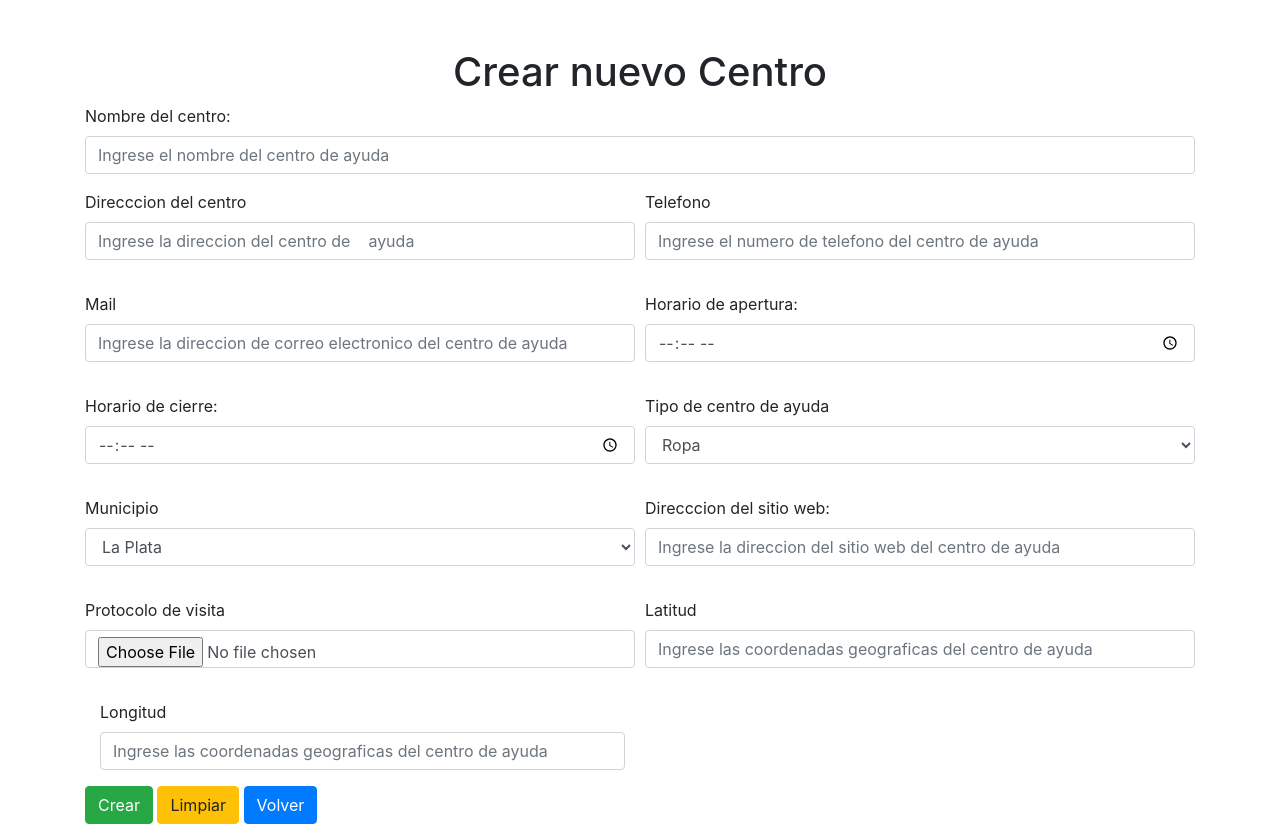
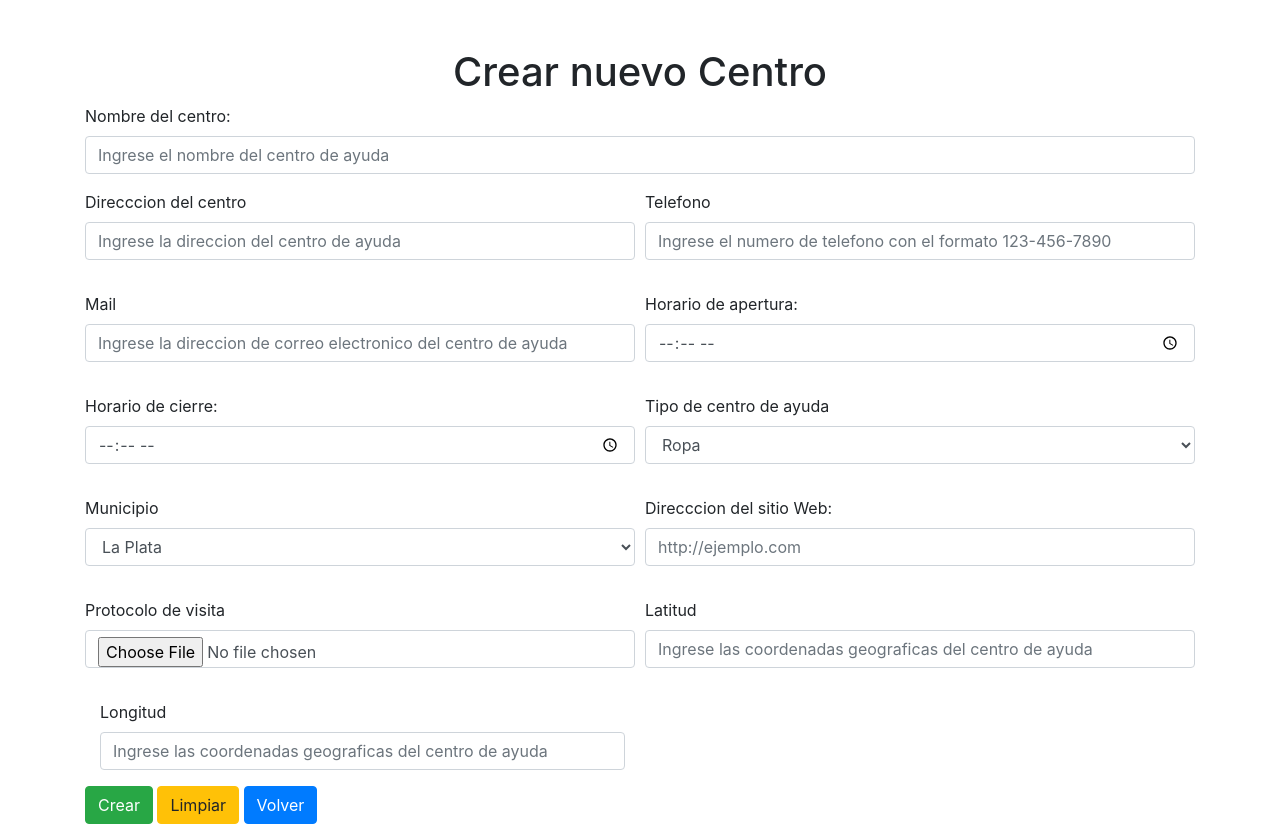
Before and after one commit to Maqui-LP/coopevid-19, a Flask app: template app/templates/centro/new.html in a window 1280 px wide. Shown: the part 56-896 px from the top of the page. Run offline with Flask 2, Linux system fonts and the light colour scheme; the template is opened without the code that fills it, so the values that code supplies are empty.

Commit message:
agregue validaciones en el formulario

```diff
--- a/app/templates/centro/new.html
+++ b/app/templates/centro/new.html
@@ -28,13 +28,13 @@
             <div class="form-group col-md-6">
                 <div class="form-group">
                     <label>Direcccion del centro</label></br>
-                    <input name="address" class="form-control"  type="text" placeholder="Ingrese la direccion del centro de    ayuda"     required="true"/>
+                    <input name="address" class="form-control"  type="text" minlength="7" maxlength="70" placeholder="Ingrese la direccion del centro de ayuda"     required="true"/>
                 </div>
             </div>
             <div class="form-group col-md-6">
                 <div class="form-group">
                   <label>Telefono</label></br>
-                  <input name="phone" class="form-control" type="text" placeholder="Ingrese el numero de telefono del centro de ayuda" required="true"/>
+                  <input name="phone" class="form-control" type="tel" pattern="[0-9]{3}-[0-9]{3}-[0-9]{4}" placeholder="Ingrese el numero de telefono con el formato 123-456-7890" required="true"/>
                 </div>
             </div>
         </div>
@@ -90,8 +90,8 @@
             </div>
             <div class="form-group col-md-6">
                 <div class="form-group">
-                  <label>Direcccion del sitio web:</label></br>
-                  <input name="web" class="form-control" placeholder="Ingrese la direccion del sitio web del centro de ayuda" required="true"/>
+                  <label>Direcccion del sitio Web:</label></br>
+                  <input name="web" type="url" title="Include http://" class="form-control" placeholder="http://ejemplo.com" required="true"/>
                 </div>
             </div>
         </div>
```
